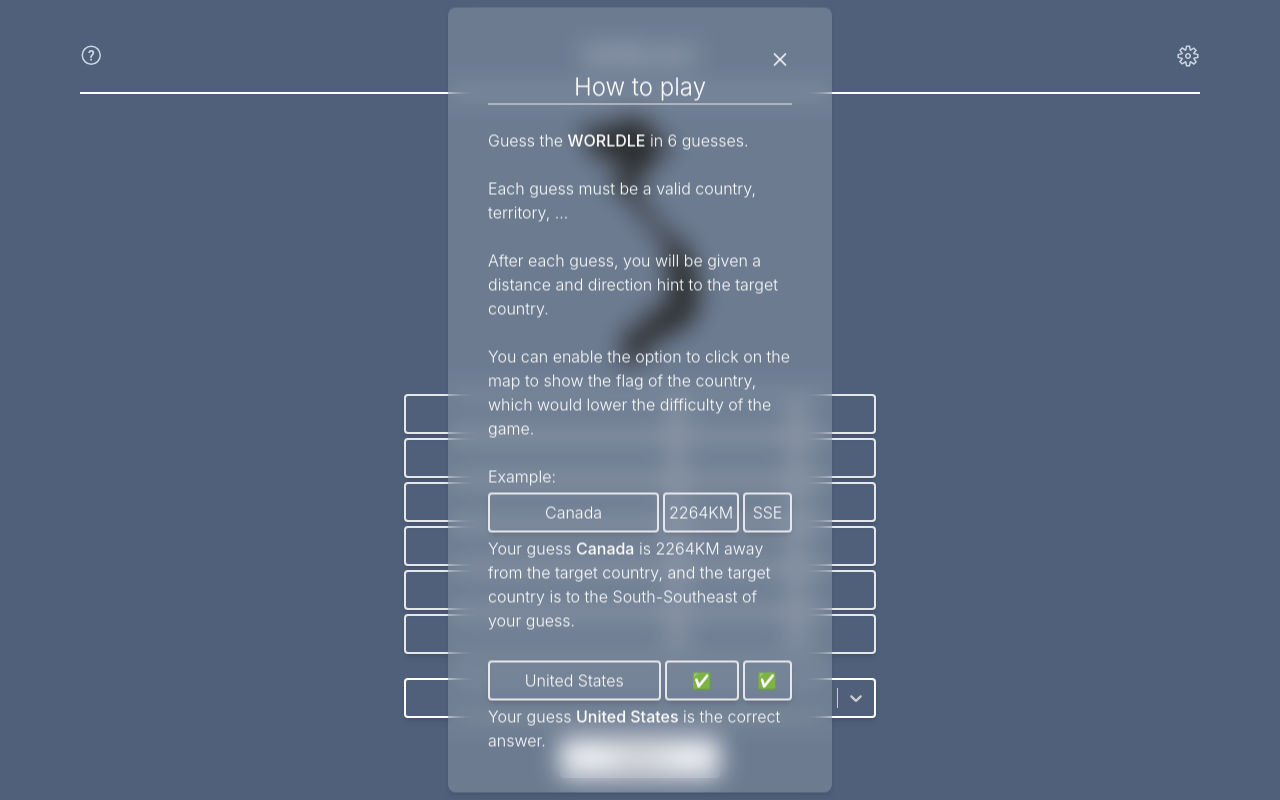
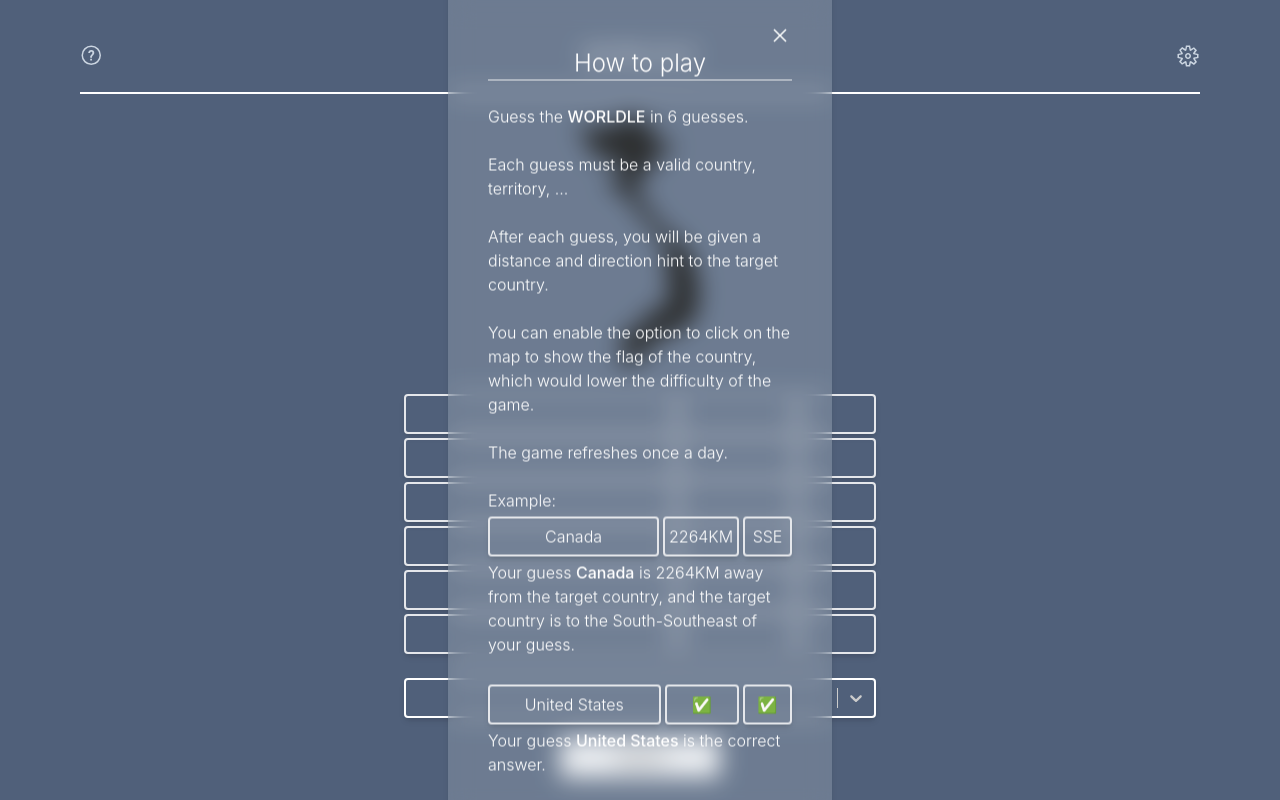
Before and after one commit to WeikeShi0730/worldle, a React (Create React App) app: page / in a window 1280 px wide. Both pictures are taken after a click on the button 92 px from the left and 56 px from the top of the page. Shown: the top 800 px of the page. Built offline with nearby package versions, Linux system fonts and the light colour scheme.

Commit message:
update instructions

```diff
--- a/src/components/instruction.component.tsx
+++ b/src/components/instruction.component.tsx
@@ -52,6 +52,8 @@ const Instruction = () => {
               the country, which would lower the difficulty of the game.
             </p>
             <br />
+            <p>The game refreshes once a day.</p>
+            <br />
             <p>Example:</p>
             <div className="">
               <div className="flex w-full h-10 my-1 rounded text-white">
```
